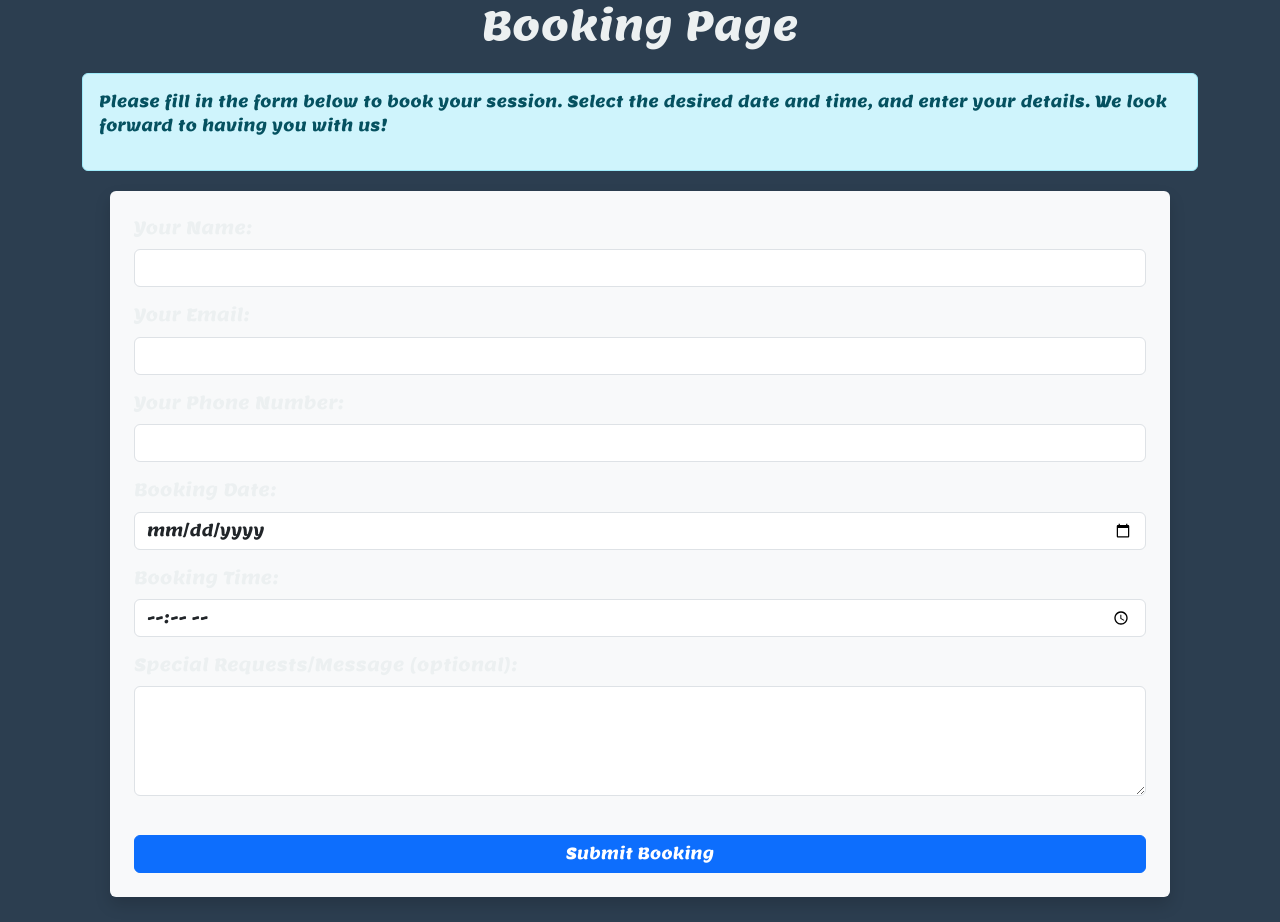
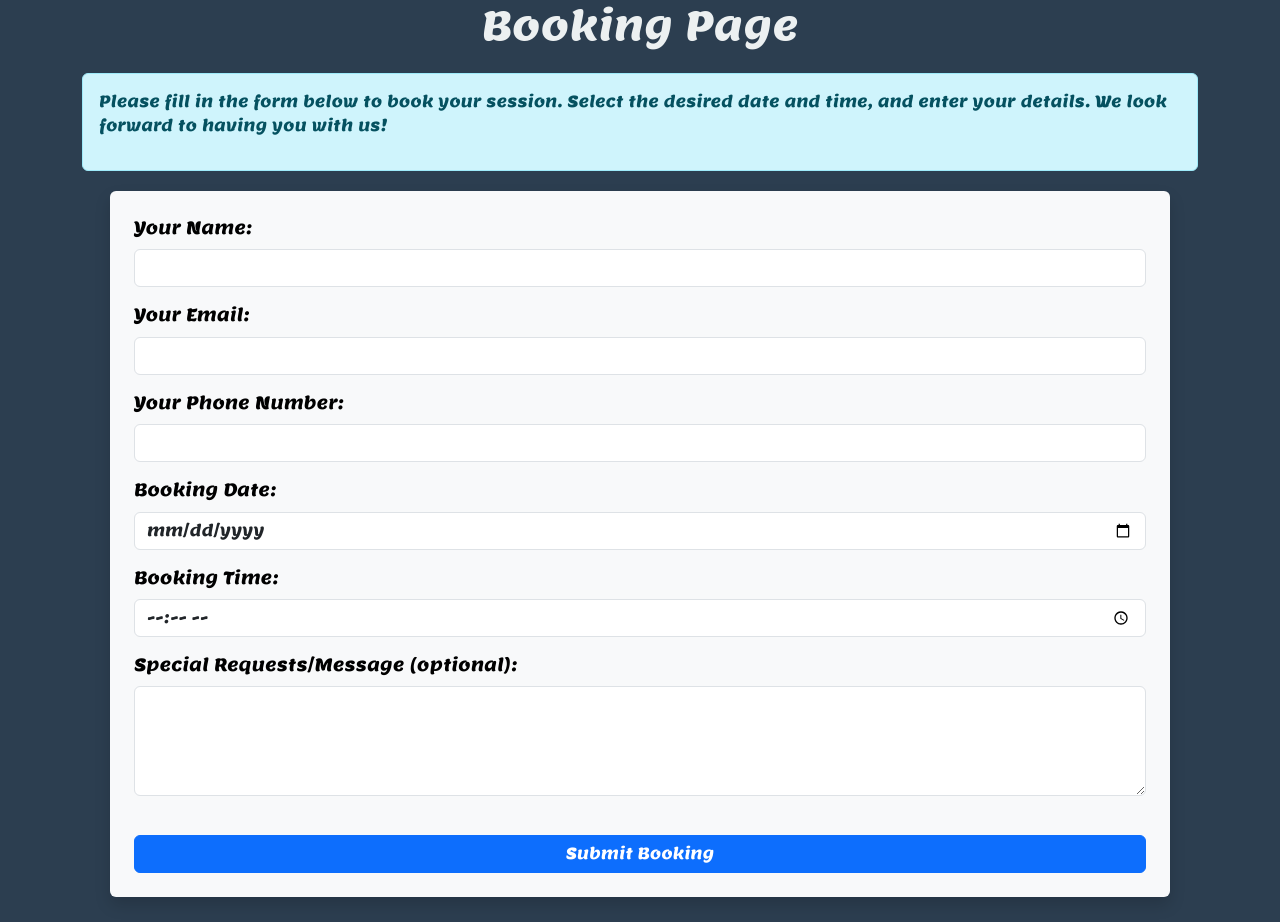
Before and after one commit to RobbieFaLL/Riget-Zoo-Adventures, a Django app: page /booking/ in a window 1280 px wide. Shown: the part 148-1070 px from the top of the page. Run offline with Django 5.2, Linux system fonts and the light colour scheme; the visitor is signed in with stand-in values (Sample User, id 1); some libraries are stand-ins or nearby versions.

Commit message:
text colour sorted out

```diff
--- a/zoo/templates/Booking_Success.html
+++ b/zoo/templates/Booking_Success.html
@@ -23,7 +23,7 @@
         </div>
 
         <div class="text-center mt-5">
-            <a href="{% url 'Booking' %}" class="btn btn-primary">Back to Booking</a>
+            <a href="{% url 'booking' %}" class="btn btn-primary">Back to Booking</a>
         </div>
     </div>
 {% endblock %}
--- a/zoo/zoo/devstatic/styles.css
+++ b/zoo/zoo/devstatic/styles.css
@@ -459,3 +459,6 @@ footer p {
       transform: scale(1);
   }
 }
+.bg-light.p-4.rounded {
+  color: black !important;
+}
```
